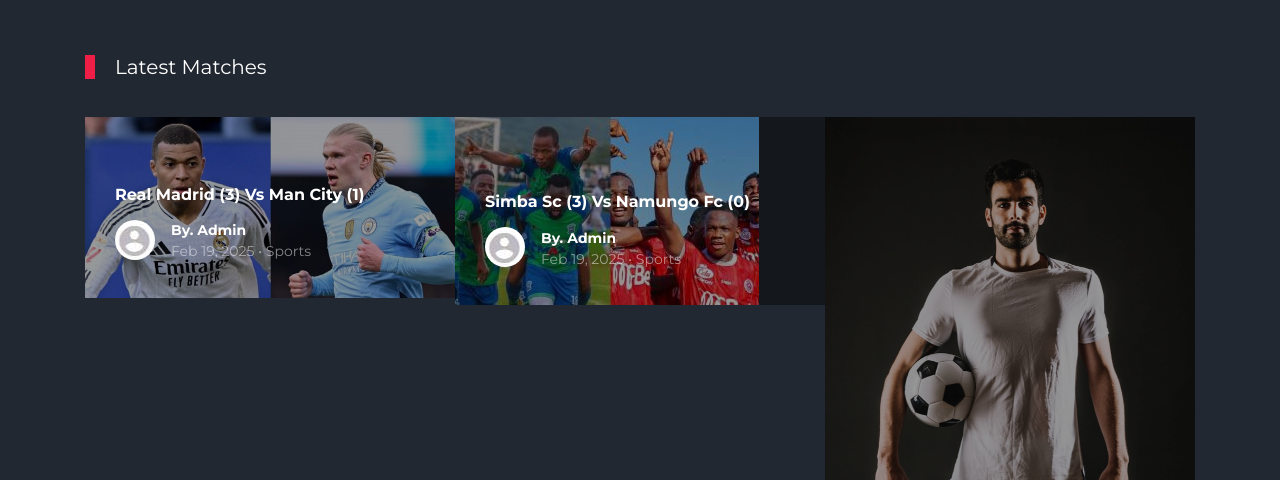
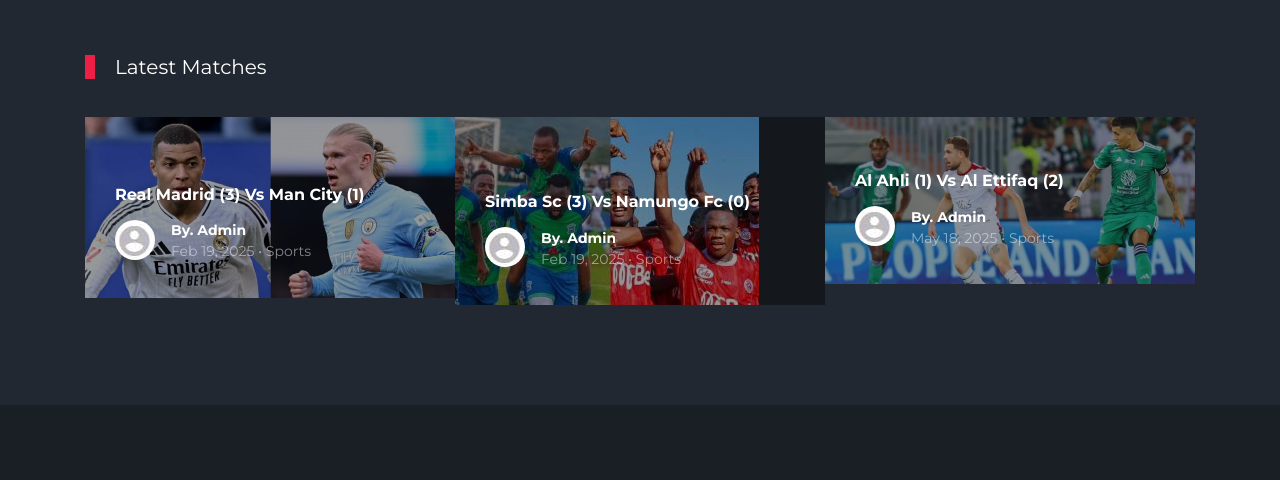
Before and after one commit to fmpiza/fridobetting, a plain HTML site: page index.html in a window 1280 px wide. Shown: the part 1070-1550 px from the top of the page. Drawn offline with Linux system fonts and the light colour scheme; files whose address does not match are found by name.

Commit message:
Add files via upload

```diff
--- a/index.html
+++ b/index.html
@@ -182,7 +182,7 @@
           <div class="col-md-4">
             <div class="post-entry">
               <a href="#">
-                <img src="images/img_2.jpg" alt="Image" class="img-fluid">
+                <img src="images/etihad.JPG" alt="Image" class="img-fluid">
               </a>
               <div class="caption">
                 <div class="caption-inner">
```
